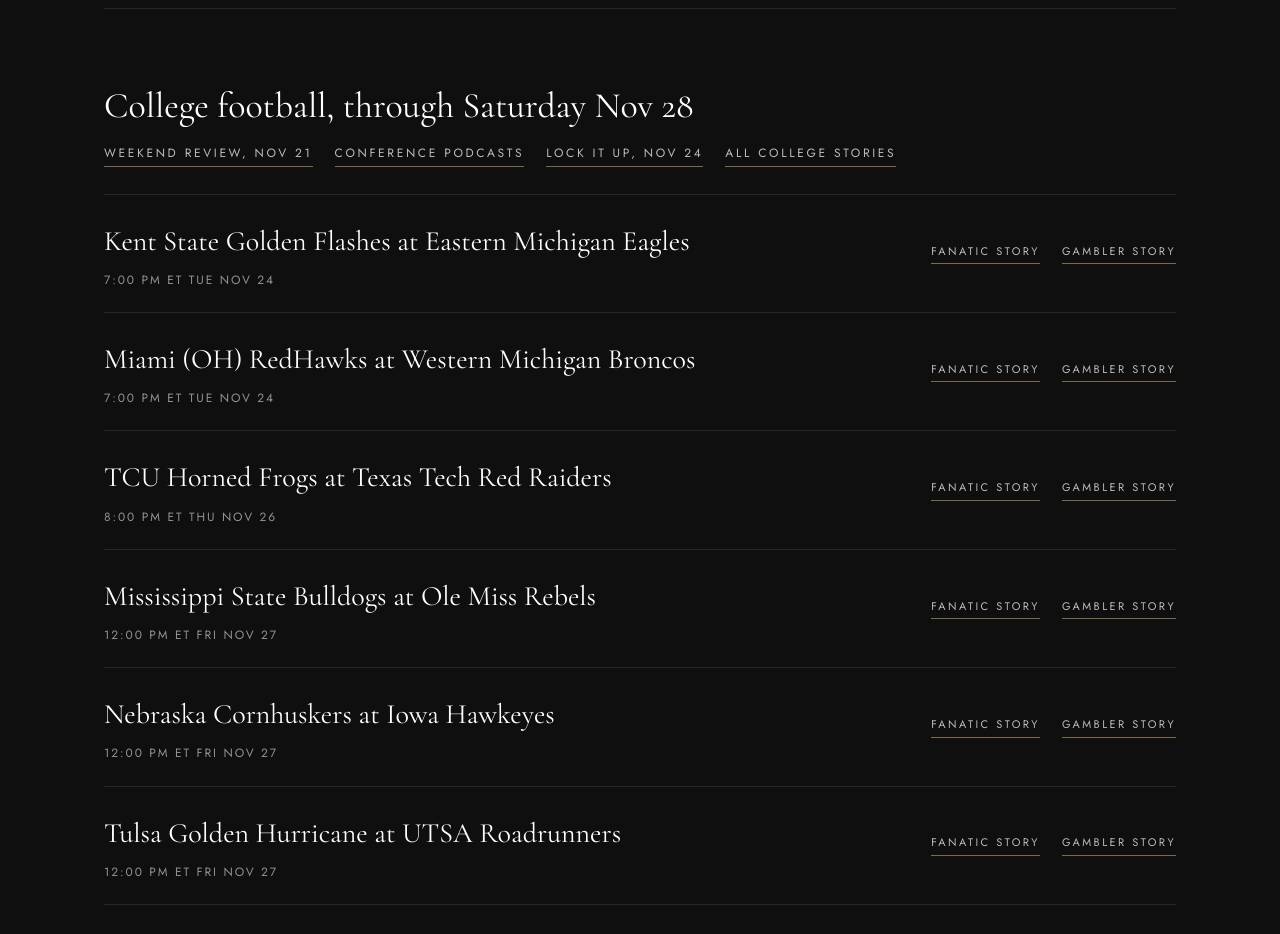
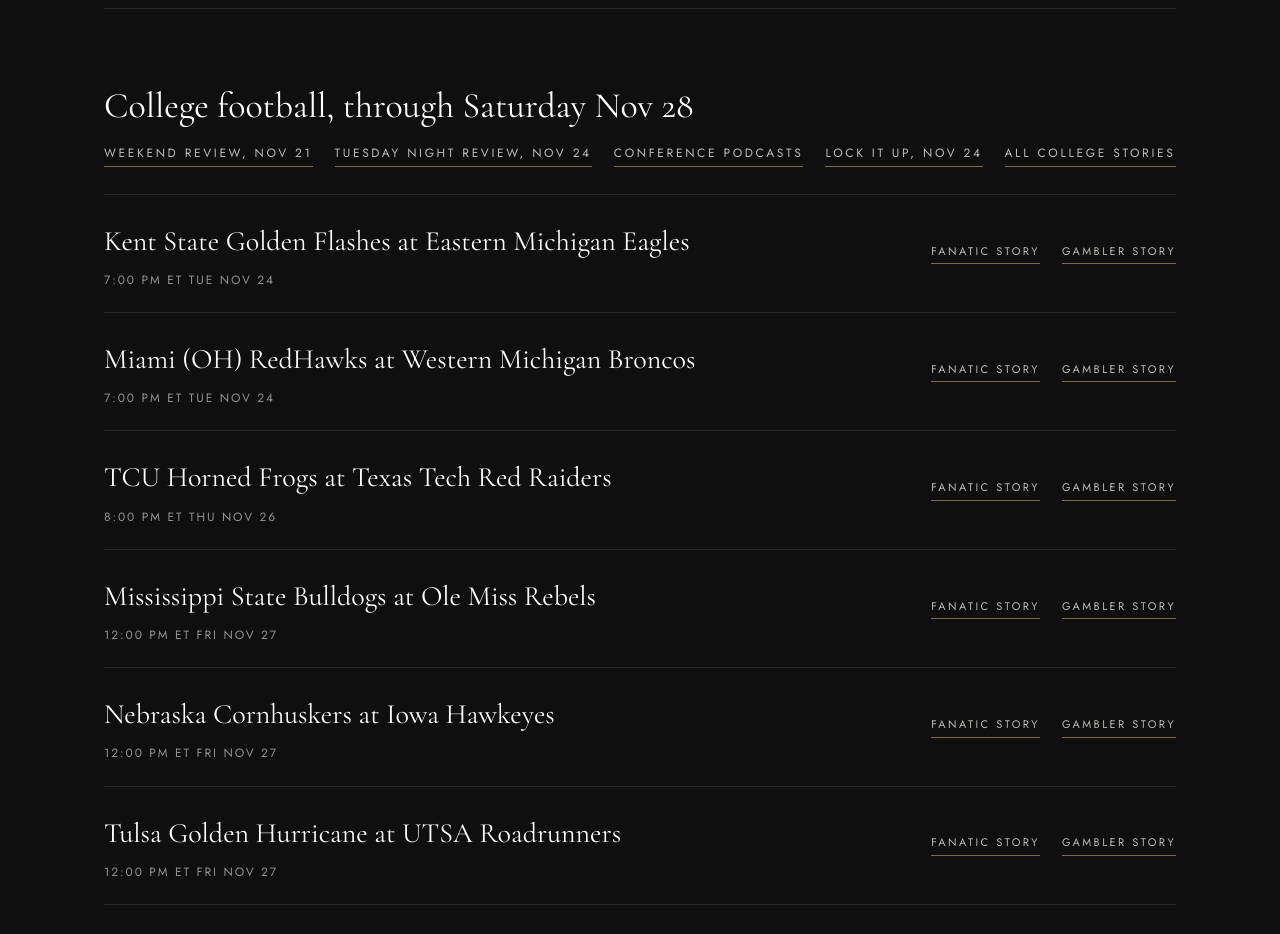
Before and after one commit to richdiskin/richdiskin-site, a plain HTML site: page thecoverwindow/index.html in a window 1280 px wide. Shown: the part 4060-4994 px from the top of the page. Drawn offline with nearby package versions, Linux system fonts and the light colour scheme; no server answers.

Commit message:
Cover Window page: sync story links with stories.thecoverwindow.com

```diff
--- a/thecoverwindow/index.html
+++ b/thecoverwindow/index.html
@@ -291,7 +291,7 @@ footer{border-top:1px solid var(--line);padding:36px 0 calc(36px + env(safe-area
 <!-- sync:cfb:start -->
         <div class="slate-head">
           <h3 class="slate-title" id="cfb-title">College football, through Saturday Nov 28</h3>
-          <div class="slate-links"><a class="link" id="cfb-mmqb" href="https://stories.thecoverwindow.com/college/monday-morning-qb/2026-11-21/" target="_blank" rel="noopener"><span>Weekend review, Nov 21</span></a><a class="link" id="cfb-conf" href="https://stories.thecoverwindow.com/college/conferences/" target="_blank" rel="noopener"><span>Conference podcasts</span></a><a class="link" id="cfb-lock" href="https://www.thecoverwindow.com/college/gambler/lock-it-up" target="_blank" rel="noopener"><span>Lock It Up, Nov 24</span></a><a class="link" href="https://stories.thecoverwindow.com/college/" target="_blank" rel="noopener"><span>All college stories</span></a></div>
+          <div class="slate-links"><a class="link" id="cfb-mmqb" href="https://stories.thecoverwindow.com/college/monday-morning-qb/2026-11-21/" target="_blank" rel="noopener"><span>Weekend review, Nov 21</span></a><a class="link" id="cfb-mmqb3" href="https://stories.thecoverwindow.com/college/monday-morning-qb/2026-11-24/" target="_blank" rel="noopener"><span>Tuesday night review, Nov 24</span></a><a class="link" id="cfb-conf" href="https://stories.thecoverwindow.com/college/conferences/" target="_blank" rel="noopener"><span>Conference podcasts</span></a><a class="link" id="cfb-lock" href="https://www.thecoverwindow.com/college/gambler/lock-it-up" target="_blank" rel="noopener"><span>Lock It Up, Nov 24</span></a><a class="link" href="https://stories.thecoverwindow.com/college/" target="_blank" rel="noopener"><span>All college stories</span></a></div>
         </div>
         <ul class="rows" id="cfb-rows">
           <li class="row"><div><a class="matchup" href="https://stories.thecoverwindow.com/college/2026/nov-28/kent-state-golden-flashes-at-eastern-michigan-eagles/fanatic/" target="_blank" rel="noopener">Kent State Golden Flashes at Eastern Michigan Eagles</a><p class="meta">7:00 PM ET Tue Nov 24</p></div><div class="row-links"><a class="link" href="https://stories.thecoverwindow.com/college/2026/nov-28/kent-state-golden-flashes-at-eastern-michigan-eagles/fanatic/" target="_blank" rel="noopener"><span>Fanatic story</span></a><a class="link" href="https://stories.thecoverwindow.com/college/2026/nov-28/kent-state-golden-flashes-at-eastern-michigan-eagles/gambler/" target="_blank" rel="noopener"><span>Gambler story</span></a></div></li>
```
